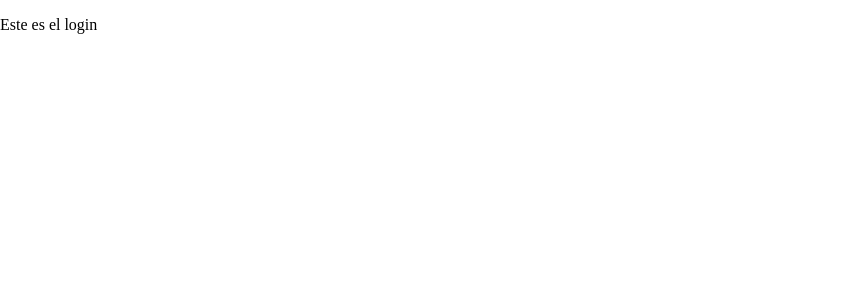
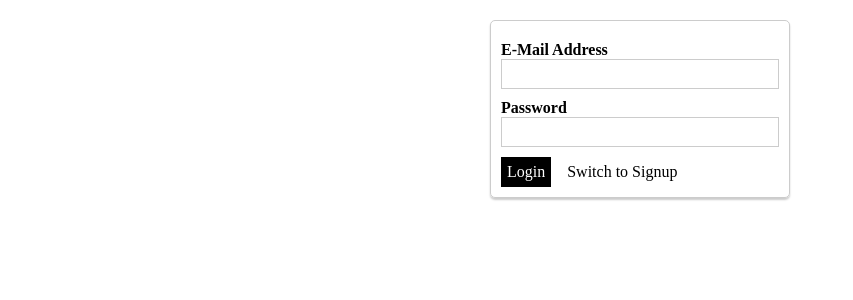
Before and after one commit to FelixGuriol/proyNuxtPrueba, a Nuxt app: page /admin/auth in a window 1280 px wide. Shown: the top 300 px of the page, without its empty margins (0-853 px from the left). Built offline with nearby package versions, Linux system fonts and the light colour scheme.

Commit message:
Login estatico y el id por ruta terminado

```diff
--- a/pages/admin/_codProduct/index.vue
+++ b/pages/admin/_codProduct/index.vue
@@ -17,7 +17,7 @@
     data(){
         return{
             loadedProduct:{
-                id: '1',
+                id: this.$route.params.codProduct,
                 name: 'Galleta',
                 price: '3.58',
                 description: 'Galleta rellena de chocolate',
--- a/pages/admin/auth/index.vue
+++ b/pages/admin/auth/index.vue
@@ -1,8 +1,66 @@
 <template>
-    <p>Este es el login</p>
+  <div class="admin-auth-page">
+    <div class="auth-container">
+      <form @submit.prevent="onSubmit">
+        <AppControlInput type="email" v-model="email">E-Mail Address</AppControlInput>
+        <AppControlInput type="password" v-model="password">Password</AppControlInput>
+        <AppButton type="submit">{{ isLogin ? 'Login' : 'Sign Up' }}</AppButton>
+        <AppButton
+          type="button"
+          btn-style="inverted"
+          style="margin-left: 10px"
+          @click="isLogin = !isLogin">Switch to {{ isLogin ? 'Signup' : 'Login' }}</AppButton>
+      </form>
+    </div>
+  </div>
 </template>
+
 <script>
+import AppButton from '@/components/UI/AppButton'
+import AppControlInput from '@/components/UI/AppControlInput'
+
 export default {
-    layout:'admin',
+  name: 'AdminAuthPage',
+  layout: 'admin',
+  components: {
+      AppButton,
+      AppControlInput
+  },
+  data() {
+    return {
+      isLogin: true,
+      email: '',
+      password: ''
+    }
+  },
+  methods:{
+    onSubmit(){
+      /* this.$store.dispatch('authenticateUser',{
+        isLogin: this.isLogin,
+        email: this.email,
+        password: this.password
+      })
+      .then(()=>{
+        this.$router.push('/admin')
+      })
+      .catch() */
+    }
+  }
 }
 </script>
+
+<style scoped>
+.admin-auth-page {
+  padding: 20px;
+}
+
+.auth-container {
+  border: 1px solid #ccc;
+  border-radius: 5px;
+  box-shadow: 0 2px 2px #ccc;
+  width: 300px;
+  margin: auto;
+  padding: 10px;
+  box-sizing: border-box;
+}
+</style>
```
